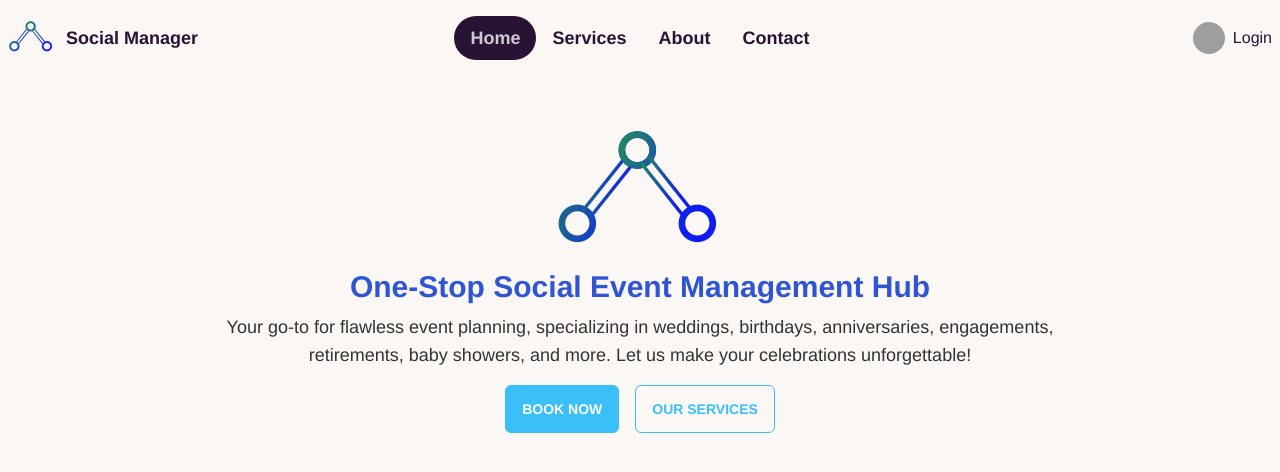
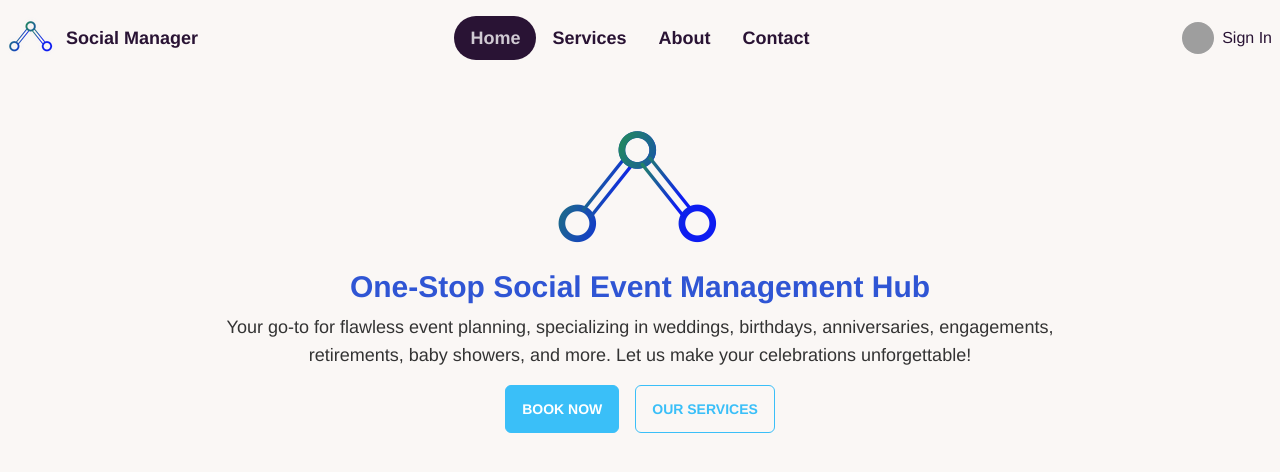
Before and after one commit to mkasiam/social-manager, a React (Vite) app: page / in a window 1280 px wide. Shown: the top 472 px of the page. Built offline with nearby package versions, Linux system fonts and the light colour scheme; no server answers; grey boxes are pictures that could not be loaded.

Commit message:
all routes created successfully

```diff
--- a/src/components/Navbar/Navbar.jsx
+++ b/src/components/Navbar/Navbar.jsx
@@ -60,8 +60,8 @@ const Navbar = () => {
           alt="User"
           className="w-8 h-8 rounded-full"
         />
-        <NavLink to="/login" className="ml-2 hover:text-blue-500">
-          Login
+        <NavLink to="/signIn" className="ml-2 hover:text-blue-500">
+          Sign In
         </NavLink>
       </div>
     </div>
--- /dev/null
+++ b/src/components/pages/Register/Register.jsx
@@ -0,0 +1,10 @@
+
+const Register = () => {
+    return (
+        <div>
+            This is register page
+        </div>
+    );
+};
+
+export default Register;
--- /dev/null
+++ b/src/components/pages/SingIn/SignIn.jsx
@@ -0,0 +1,9 @@
+const SignIn = () => {
+    return (
+        <div>
+            <h1>This is sign in page</h1>
+        </div>
+    );
+};
+
+export default SignIn;
```
Also changed, not shown: src/main.jsx (+10 -0 lines).
